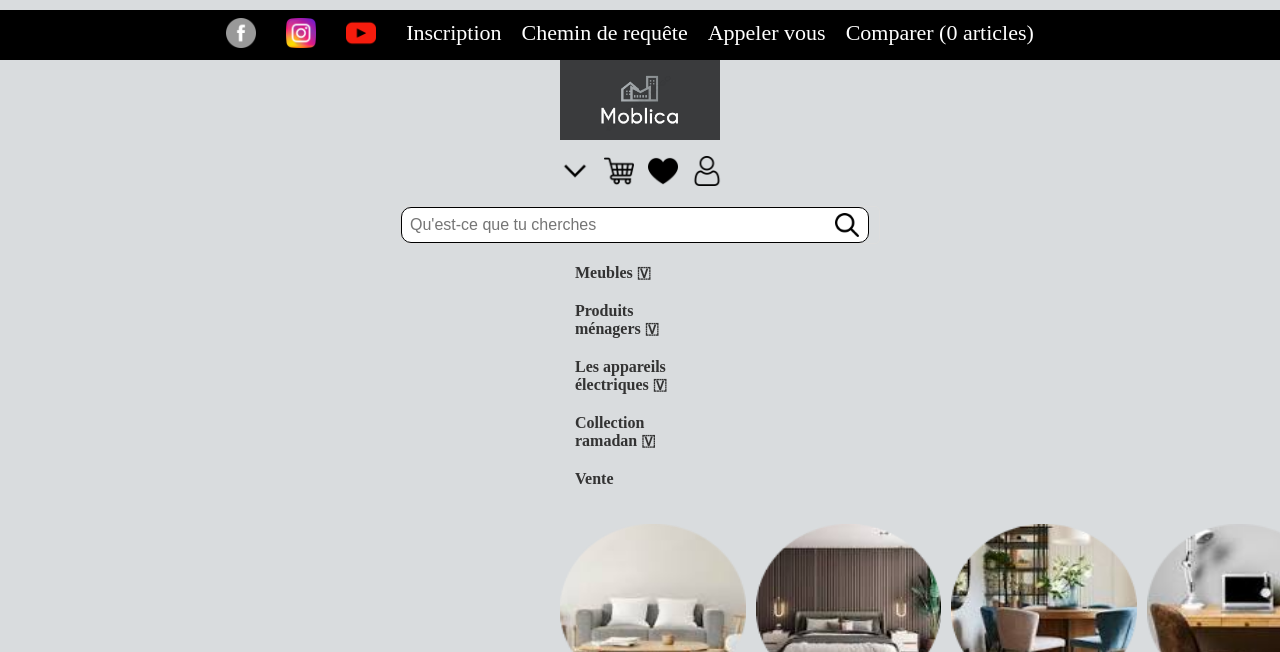
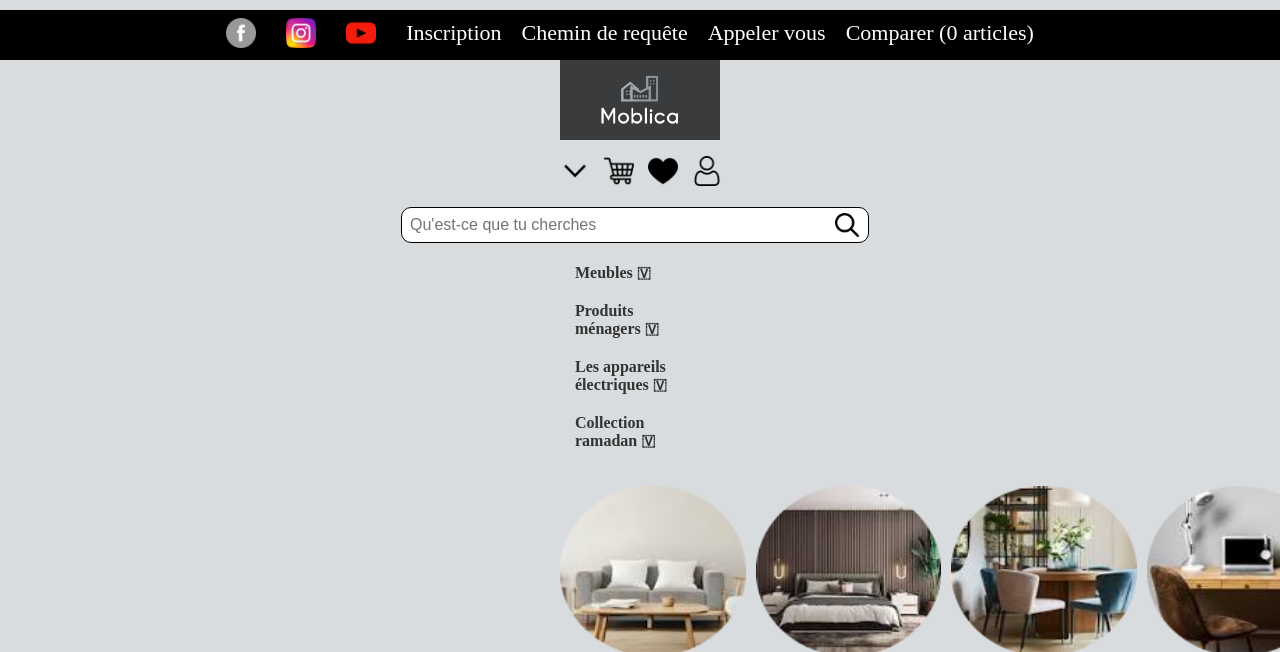
Before and after one commit to 3mkrass/rassrdp, a plain HTML site: page index.html in a window 1280 px wide. Shown: the top 652 px of the page. Drawn offline with Linux system fonts and the light colour scheme.

Commit message:
Update index.html

```diff
--- a/index.html
+++ b/index.html
@@ -163,10 +163,7 @@
           <li><a href="#">Accueil et présentation</a></li>
         </ul>
       </li>
-      <li>
-        <a href="#">Vente</a>
 
-      </li>
 
   </ul>
 </nav>
```
